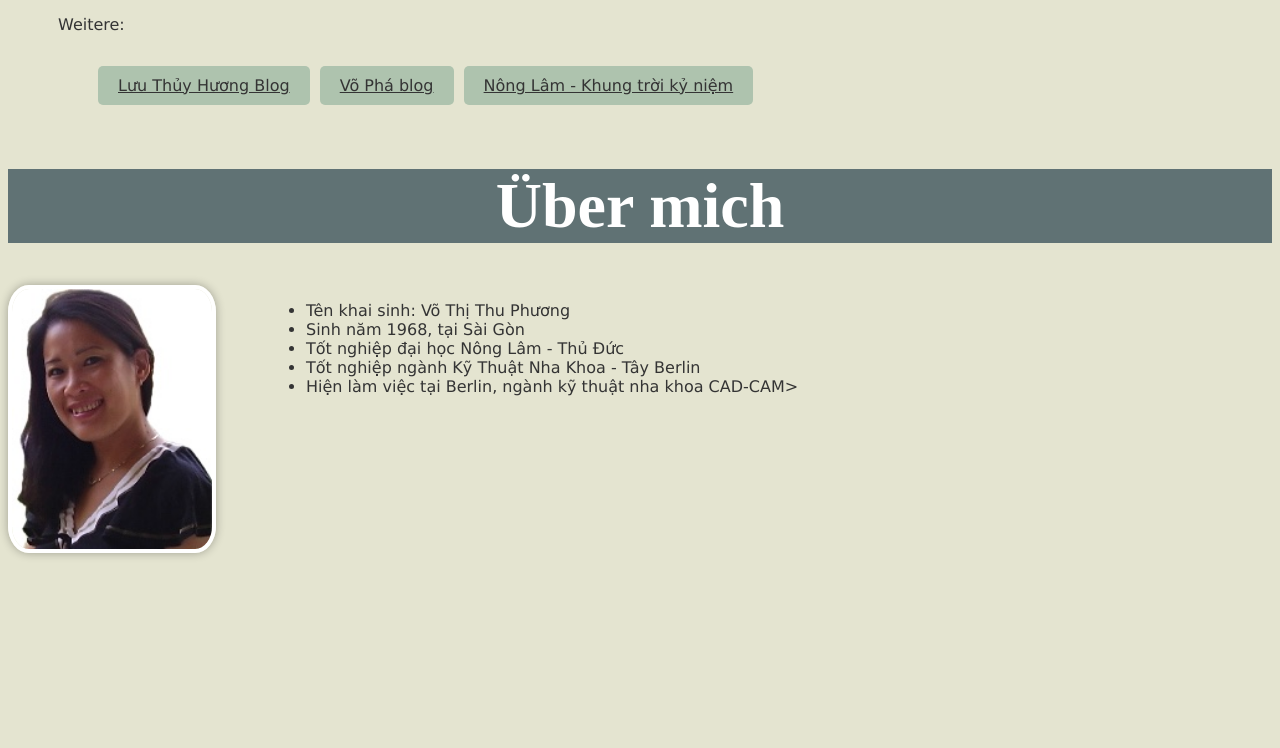
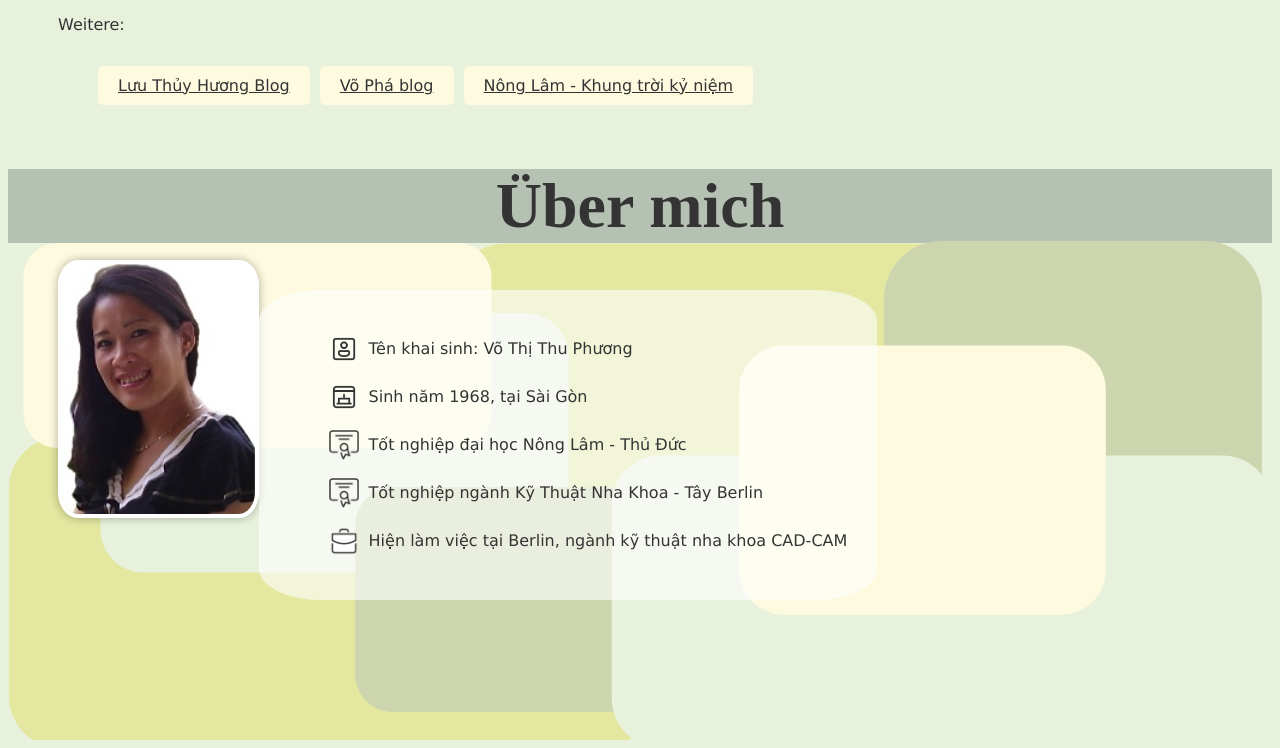
Before and after one commit to LNQ94/lth.github.io, a plain HTML site: page index.html in a window 1280 px wide. Shown: the part 993-1741 px from the top of the page. Before the commit the page ends 1558 px from the top, so only its background shows below. Drawn offline with Linux system fonts and the light colour scheme; files whose address does not match are found by name; a web font is replaced by a local one.

Commit message:
Add files via upload

```diff
--- a/index.html
+++ b/index.html
@@ -64,11 +64,21 @@
                     <img class="portrait-photo" src="resources/images/portrait.jpg"/>
                     <div class="text timeline">
                       <ul>
-                        <li>Tên khai sinh: Võ Thị Thu Phương</li>
-                        <li>Sinh năm 1968, tại Sài Gòn</li>
-                        <li>Tốt nghiệp đại học Nông Lâm - Thủ Đức</li>
-                        <li>Tốt nghiệp ngành Kỹ Thuật Nha Khoa - Tây Berlin</li>
-                        <li>Hiện làm việc tại Berlin, ngành kỹ thuật nha khoa CAD-CAM></li>
+                        <li>
+                            <img class="icon" src="resources/images/name.png"/><span>Tên khai sinh: Võ Thị Thu Phương</span>
+                        </li>
+                        <li>
+                            <img class="icon" src="resources/images/birthdate.png"/><span>Sinh năm 1968, tại Sài Gòn</span>
+                        </li>
+                        <li>
+                            <img class="icon" src="resources/images/education.png"/><span>Tốt nghiệp đại học Nông Lâm - Thủ Đức</span>
+                        </li>
+                        <li>
+                            <img class="icon" src="resources/images/education.png"/><span>Tốt nghiệp ngành Kỹ Thuật Nha Khoa - Tây Berlin</span>
+                        </li>
+                        <li>
+                            <img class="icon" src="resources/images/work.png"/><span>Hiện làm việc tại Berlin, ngành kỹ thuật nha khoa CAD-CAM</span>
+                        </li>
                       </ul>
                     </div>
                   </div>
--- a/resources/css/index.css
+++ b/resources/css/index.css
@@ -5,7 +5,7 @@ html {
 }
 
 body {
-    background-color: #E4E4D0;
+    background-color: #E7F1DC;
     max-width: 1600px;
 }
 
@@ -61,7 +61,7 @@ main {
 }
 
 .banner {
-    background-color:rgba(148, 166, 132, 0.8);
+    background-color:rgba(227, 231, 160, 0.8);
     height: 250px;
     align-content: center;
     justify-content: center;
@@ -100,9 +100,8 @@ main {
 }
 
 .title {
-    background-color: #607274;
+    background-color: #B5C1B2;
     text-align: center;
-    color: white;
 }
 
 .title h1 {
@@ -132,7 +131,7 @@ main {
     display: inline-block;
     padding: 10px 20px;
     color: #343434;
-    background-color: #AEC3AE;
+    background-color: #FEFAE0;
     border-radius: 5px;
     transition: background-color 0.3s ease;
     margin-bottom: 5px;
@@ -140,7 +139,7 @@ main {
 }
 
 .link-container a:visited, .link-list a:visited {
-    color: #800080;
+    color: grey;
 }
 
 .main-link {
@@ -148,28 +147,61 @@ main {
 }
 
 .portrait-container {
+    background-image: url('/Users/linhnguyenquoc/Desktop/Blog Webseite/resources/images/portrait background.png');
+    background-size: cover;
+    background-repeat: no-repeat;
     display: inline-flex;
+    width: 100%;
+    height: 500px;
+    margin-top: -45px;
 }
 
 .portrait-photo {
     display: block;
-    margin: 0 auto;
-    width: 200px;
-    height: auto;
+    margin-left: 50px;
+    margin-top: 20px;
+    height: 250px;
     border-radius: 10%;
     border: 4px solid #fff;
     box-shadow: 0 0 10px rgba(0, 0, 0, 0.3);
   }
 
 .timeline {
-    width: 800px;
+    margin-top: 50px;
+    background-color: rgba(256, 256, 256, 0.6);
+    border-radius: 10%;
+    padding: 30px;
+    display: flex;
+    align-items: center;
+    height: 250px;
 }
 
 .timeline li {
+    line-height: 3rem;
     word-wrap: break-word;
 }
 
 .timeline li:hover {
     word-wrap: break-word;
-    font-size: 1.5rem;
+    font-size: 1.3rem;
 }
+
+.icon {
+    height: 30px;
+    align-items: center;
+    margin-right: 10px;
+}
+
+.text.timeline li {
+    display: flex;
+    align-items: center;
+}
+
+.text.timeline li img.icon {
+    margin-right: 10px;
+    transition: transform 0.3s ease;
+}
+
+.text.timeline li:hover img.icon {
+    transform: scale(1.4);
+}
```
Also changed, not shown: resources/images/birthdate.png (added), resources/images/education.png (added), resources/images/name.png (added), resources/images/portrait background.png (added), resources/images/work.png (added).
